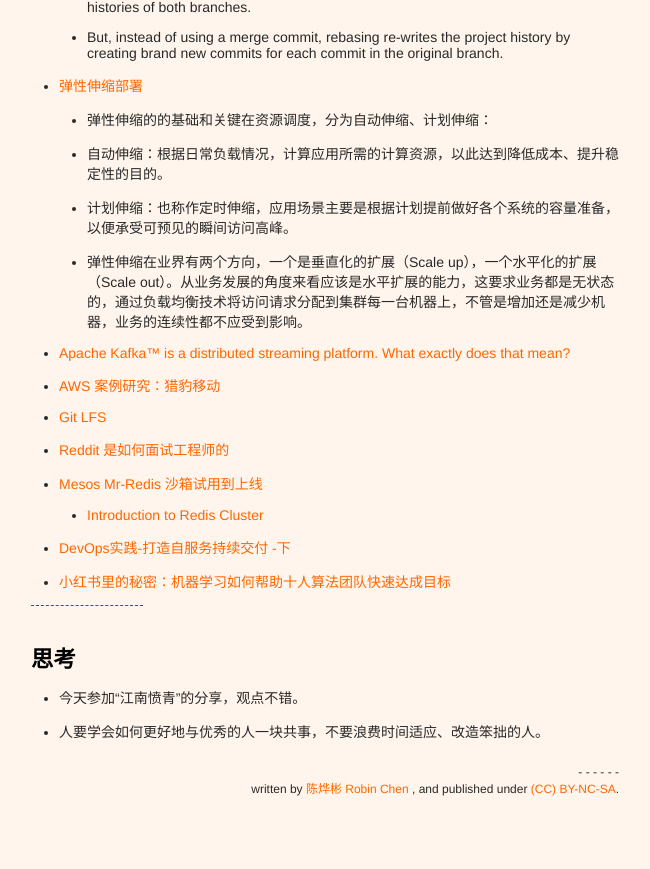
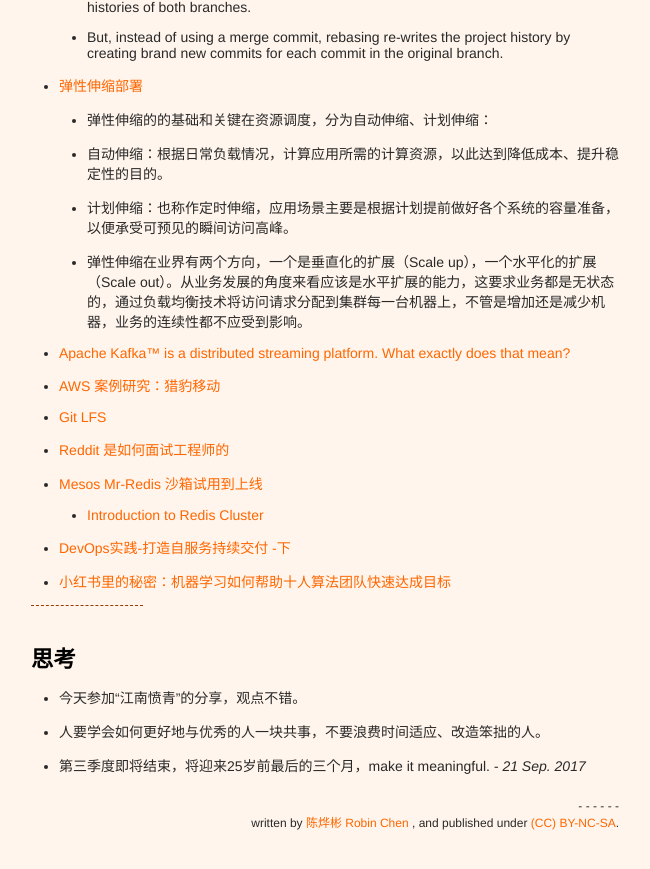
Before and after one commit to xianyuxmu/xianyuxmu.github.io, a Jekyll site: the page built from _posts/2017-09-02-monthly-reading.md, in a window 1280 px wide and 900 px high, scrolled down 2074 px. Shown: the top 869 px of the window, without its empty margins (315-965 px from the left). Built offline with Jekyll 4.4.1, drawn with Linux system fonts in a browser that asks for light colours; comment, search, counter and statistics services are not loaded.

Commit message:
21 Sep. 2017

```diff
--- a/_posts/2017-09-02-monthly-reading.md
+++ b/_posts/2017-09-02-monthly-reading.md
@@ -109,3 +109,4 @@
 
 - 今天参加“江南愤青”的分享，观点不错。
 - 人要学会如何更好地与优秀的人一块共事，不要浪费时间适应、改造笨拙的人。
+- 第三季度即将结束，将迎来25岁前最后的三个月，make it meaningful. *- 21 Sep. 2017*
```
